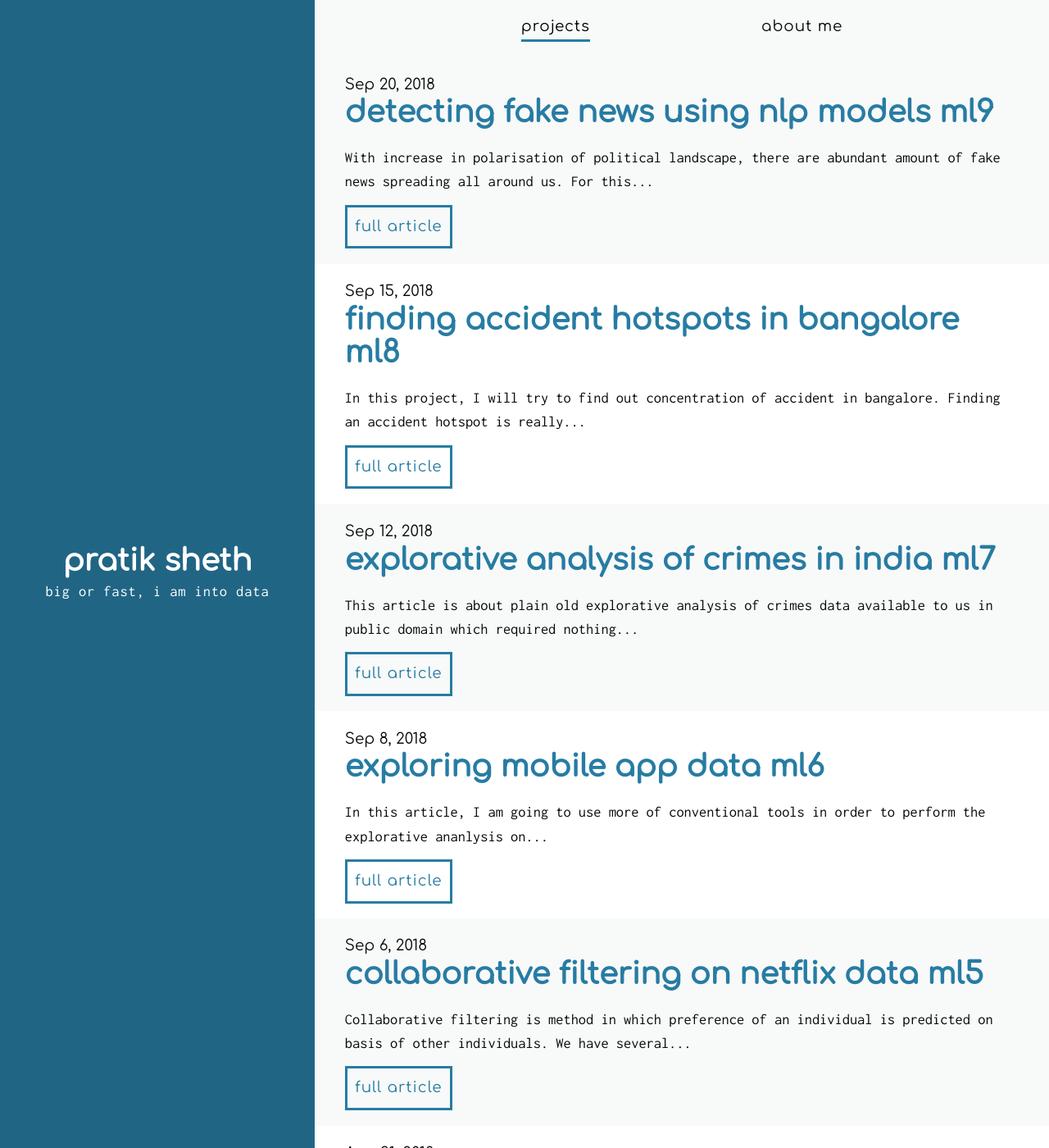
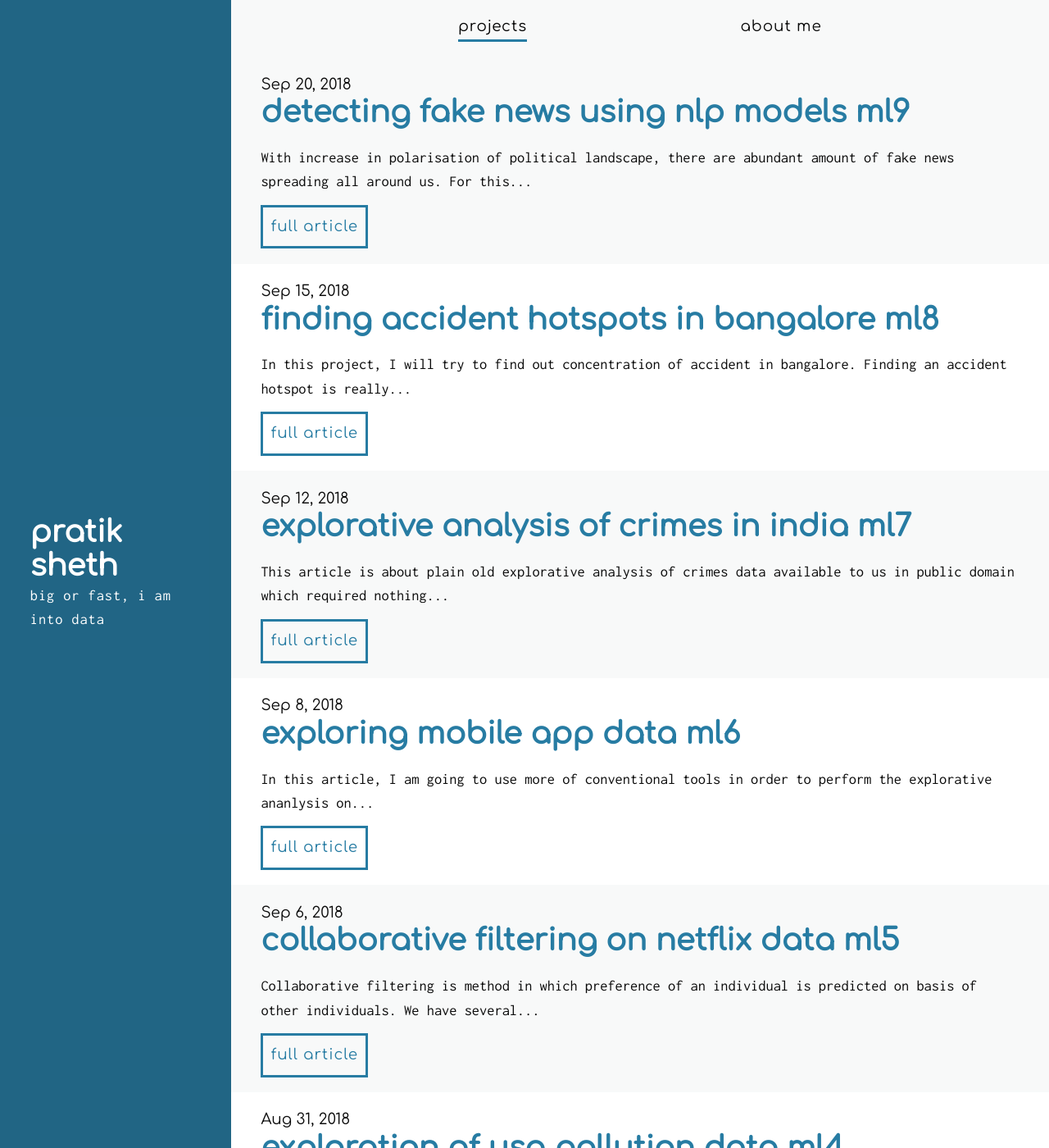
Before and after one commit to daftengineer/daftengineer.github.io, a Jekyll site: the page built from index.html, in a window 1280 px wide and 1400 px high. Shown: the whole window at 82% size. Built offline with Jekyll 4.4.1, drawn with Linux system fonts in a browser that asks for light colours; nearby versions of some CDN libraries; the list of posts is cut into pages by our own code.

Commit message:
Update _layout.scss

```diff
--- a/_sass/_layout.scss
+++ b/_sass/_layout.scss
@@ -57,7 +57,7 @@ section {
         left: 0;
 
         height: 100%;
-        width: 30%;
+        width: 22%;
       }
 
       &:after {
@@ -69,7 +69,7 @@ section {
       min-height: 100vh;
 
       @media (min-width: $mq-md) {
-        margin-left: 30%;
+        margin-left: 22%;
       }
     }
   }
```
